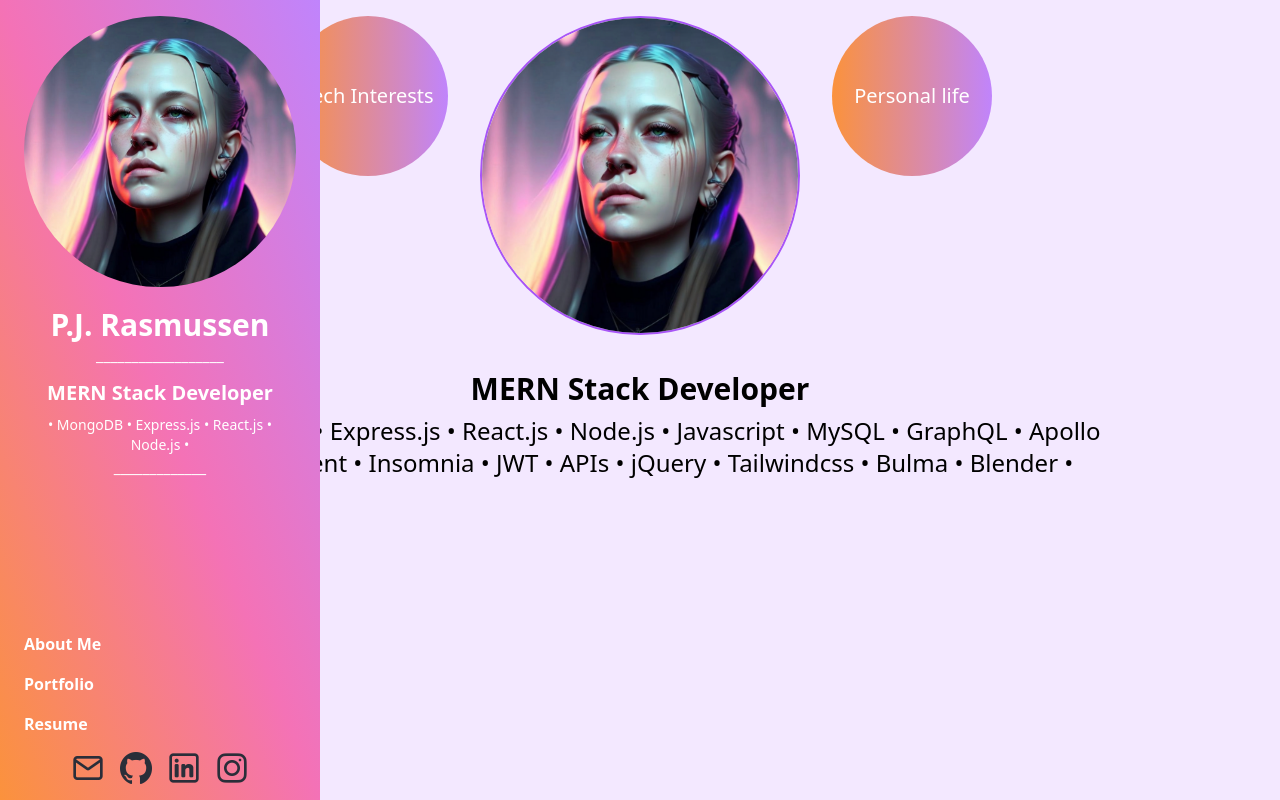
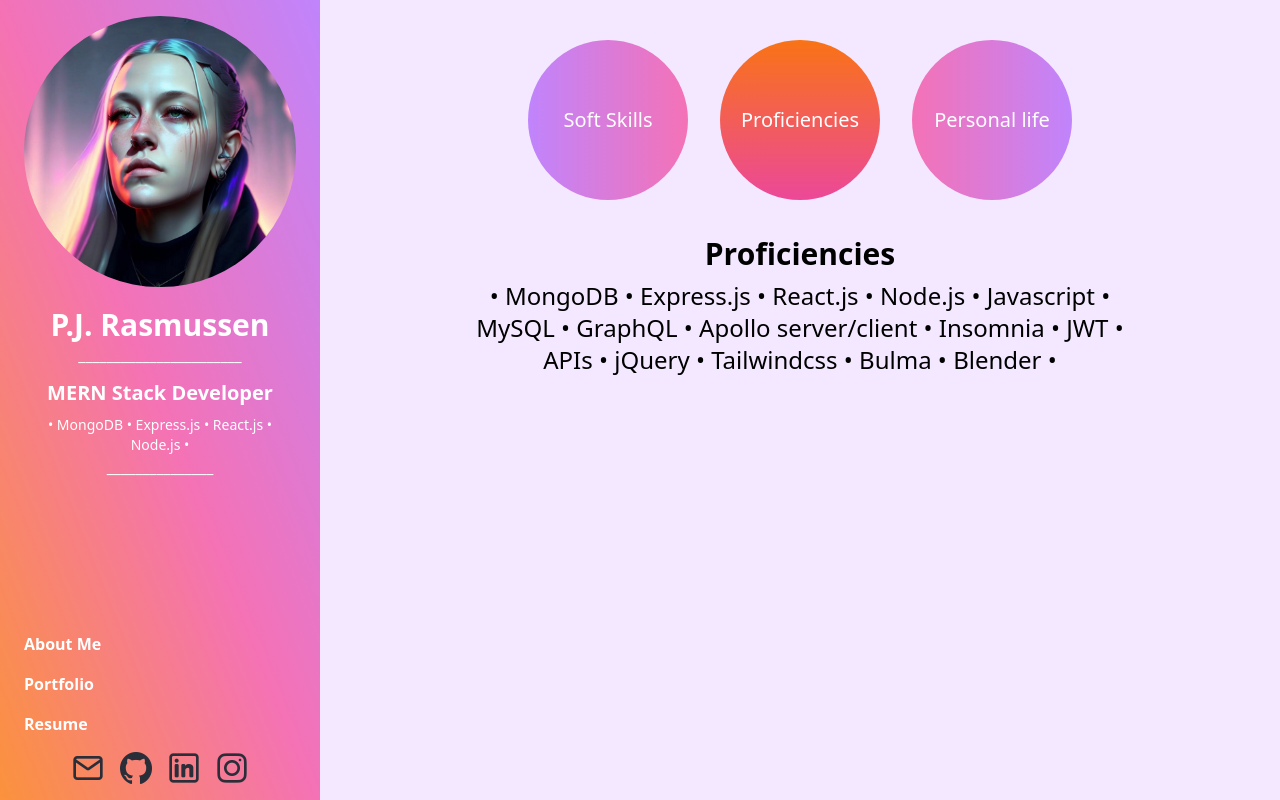
Before and after one commit to whats-a-pj/Portfolio, a React (Vite) app: page / in a window 1280 px wide. Built offline with nearby package versions, Linux system fonts and the light colour scheme.

Commit message:
fixed navbar issue

```diff
--- a/src/components/Navbar.jsx
+++ b/src/components/Navbar.jsx
@@ -36,16 +36,16 @@ export default function Navbar() {
     >
       {!isSmallScreen && (
         <div className="flex flex-col items-center">
-          <Link to="/minigame" className="font-bold hover:text-purple-900">
+          {/* <Link to="/minigame" className="font-bold hover:text-purple-900"> */}
             <img src={pfp} alt="Profile Picture" className="w-full h-full rounded-full" />
-          </Link>
+          {/* </Link> */}
           <div className="mt-5 font-bold text-3xl">P.J. Rasmussen</div>
-          <div>__________________</div>
+          <div>_______________________</div>
           <div className="text-center text-sm mt-3">
             <p className="text-xl font-bold">MERN Stack Developer</p>
             <p className="mt-2">• MongoDB • Express.js • React.js • Node.js •</p>
           </div>
-          <div>_____________</div>
+          <div>_______________</div>
         </div>
       )}
       {isSmallScreen ? (
--- a/src/pages/Aboutme.jsx
+++ b/src/pages/Aboutme.jsx
@@ -1,6 +1,6 @@
-import pfp from "../assets/profilepic.png";
-import { useState } from "react";
-import Navbar from '../components/Navbar'
+//import pfp from "../assets/profilepic.png";
+import { useState, useEffect } from "react";
+//import Navbar from '../components/Navbar'
 
 export default function Aboutme() {
   const [showFirstParagraph, setShowFirstParagraph] = useState(false);
@@ -37,10 +37,21 @@ export default function Aboutme() {
     setThirdParagraphBorder(!thirdParagraphBorder);
   };
 
+  const [isSmallScreen, setIsSmallScreen] = useState(window.innerWidth <= 768);
+
+  const checkScreenWidth = () => {
+    setIsSmallScreen(window.innerWidth <= 768);
+  };
+
+  window.addEventListener("resize", checkScreenWidth);
+
+  useEffect(() => {
+    checkScreenWidth();
+  }, []);
+
   return (
-    <div className="flex flex-col h-screen overflow-y-auto bg-purple-100">
-      <Navbar/>
-        <style>
+    <div className={`flex flex-col h-screen overflow-y-auto bg-purple-100 ${!isSmallScreen ? "ml-[25%]" : "mt-10"}`}>
+  <style>
     {`
       /* Hide the scrollbar for WebKit browsers */
       ::-webkit-scrollbar {
@@ -52,22 +63,22 @@ export default function Aboutme() {
       -ms-overflow-style: none;
     `}
   </style>
-      <div className="flex justify-center mt-4">
+      <div className="flex justify-center mt-10">
         <div
-          className={`flex flex-col items-center justify-center w-40 h-40 text-xl rounded-full bg-gradient-to-l from-purple-400 to-orange-400 cursor-pointer mx-4 ${
-            firstParagraphBorder ? "bg-gradient-to-r from-purple-500 to-orange-500" : ""
+          className={`flex flex-col items-center justify-center w-40 h-40 text-xl rounded-full bg-gradient-to-l from-pink-400 to-purple-400 cursor-pointer mx-4 ${
+            firstParagraphBorder ? "bg-gradient-to-r from-pink-500 to-purple-500" : ""
           }`}
           onClick={toggleFirstParagraph}
-        ><span className="text-white text-center">Tech Interests</span></div>
-        <img src={pfp}
-          className={`w-3/12 h-3/12 rounded-full bg-purple-500 cursor-pointer mx-4 ${
-            secondParagraphBorder ? "border-2 border-purple-500" : ""
+        ><span className="text-white text-center">Soft Skills</span></div>
+        <div
+          className={`flex flex-col items-center justify-center w-40 h-40 text-xl rounded-full bg-gradient-to-t from-pink-400 to-orange-400 cursor-pointer mx-4 ${
+            secondParagraphBorder ? "bg-gradient-to-b from-pink-500 to-orange-500" : ""
           }`}
           onClick={toggleSecondParagraph}
-        ></img>
+        ><span className="text-white text-center">Proficiencies</span></div>
         <div
-          className={`flex flex-col items-center justify-center w-40 h-40 text-xl rounded-full bg-gradient-to-l from-purple-400 to-orange-400 cursor-pointer mx-4 ${
-            thirdParagraphBorder ? "bg-gradient-to-r from-purple-500 to-orange-500" : ""
+          className={`flex flex-col items-center justify-center w-40 h-40 text-xl rounded-full bg-gradient-to-l from-purple-400 to-pink-400 cursor-pointer mx-4 ${
+            thirdParagraphBorder ? "bg-gradient-to-r from-purple-500 to-pink-500" : ""
           }`}
           onClick={toggleThirdParagraph}
         ><span className="text-white text-center">Personal life</span></div>
@@ -75,14 +86,21 @@ export default function Aboutme() {
       <div className="flex-1 p-4">
         {showFirstParagraph && (
           <div className="text-lg mt-5 mx-auto w-3/4 text-center">
-            <h1 className="text-2xl mt-2 font-bold">Tech Interests</h1>
-            <p className="mt-2"> Things that I am learning right now to help improve my overall portfolio are: React Native for mobile development, AWS because many companies want developers who know how to utilize that specific cloud service and I want to learn Python so that I can take a shot at Machine-Learning and AI. Technology only goes forward, I plan to move with it!</p>
-            <p> On the side- I am learning how to use Blender so that I might implement it with my web development skills, not too challenging; I think it really comes down to learning the software and then finding the correct npm packages for what you are trying to achieve! </p>
+            <h1 className="text-2xl mt-2 font-bold">Soft Skills</h1>
+            <ul className="mt-2">
+              <li>• Time management</li>
+              <li>• Conflict resolution</li>
+              <li>• Collaborative & friendly</li>
+              <li>• Tenacious & determined</li>
+              <li>• Adaptable to swift changes</li>
+              <li>• Understanding business needs</li>
+              <li>• Maintain a positive attitude in tough situations</li>
+            </ul>
         </div>
         )}
         {showSecondParagraph && (
                     <div className="mt-5 mx-auto w-3/4 text-center">
-                    <h1 className="text-3xl font-bold">MERN Stack Developer</h1>
+                    <h1 className="text-3xl font-bold">Proficiencies</h1>
                     <p className="text-2xl mt-2">
                       • MongoDB • Express.js • React.js • Node.js • Javascript • MySQL • GraphQL • Apollo server/client • Insomnia • JWT • APIs • jQuery • Tailwindcss • Bulma • Blender •
                     </p>
--- a/src/pages/Contactme.jsx
+++ b/src/pages/Contactme.jsx
@@ -1,4 +1,4 @@
-import React, { useState } from 'react';
+import { useState, useEffect } from 'react';
 
 export default function Contactme() {
   const [formData, setFormData] = useState({
@@ -18,13 +18,24 @@ export default function Contactme() {
     e.preventDefault();
     const { name, email, message } = formData;
 
-    // Send email logic here (This is a simplified example)
     const emailBody = `Name: ${name}\nEmail: ${email}\nMessage: ${message}`;
     window.open(`mailto:r4smussen.pj@gmail.com?subject=Contact Form&body=${encodeURIComponent(emailBody)}`);
   };
 
+  const [isSmallScreen, setIsSmallScreen] = useState(window.innerWidth <= 768);
+
+  const checkScreenWidth = () => {
+    setIsSmallScreen(window.innerWidth <= 768);
+  };
+
+  window.addEventListener("resize", checkScreenWidth);
+
+  useEffect(() => {
+    checkScreenWidth();
+  }, []);
+
   return (
-    <div className="flex justify-center items-center min-h-screen overflow-y-auto bg-purple-100">
+    <div className={`flex flex-col h-screen overflow-y-auto bg-purple-100 ${!isSmallScreen ? "ml-[25%]" : "mt-10"} items-center justify-center`}>
       <style>
         {`
           /* Hide the scrollbar for WebKit browsers */
@@ -47,7 +58,7 @@ export default function Contactme() {
                 type="text"
                 id="name"
                 name="name"
-                placeholder="Looking for work?"
+                placeholder="Looking for work P.J.?"
                 value={formData.name}
                 onChange={handleChange}
                 required
@@ -74,7 +85,7 @@ export default function Contactme() {
               <textarea
                 id="message"
                 name="message"
-                placeholder="Hi my name is Employer, after looking over your portfolio I wanted to contact you in regards to your.."
+                placeholder="Hi my name is Employer, after looking over your portfolio I wanted to contact you in regards to.."
                 value={formData.message}
                 onChange={handleChange}
                 required
--- a/src/pages/Portfolio.jsx
+++ b/src/pages/Portfolio.jsx
@@ -1,3 +1,5 @@
+import {useState, useEffect} from 'react';
+
 import mindMapper from "../assets/mindmapper.png";
 import animalsWow from "../assets/animalswow.png";
 import weatherApi from "../assets/weatherapi.png";
@@ -6,9 +8,22 @@ import employeeTracker from "../assets/employeetracker.png";
 import socialNetworkDB from "../assets/socialnetworkdb.png";
 
 export default function Portfolio() {
+
+  const [isSmallScreen, setIsSmallScreen] = useState(window.innerWidth <= 768);
+
+  const checkScreenWidth = () => {
+    setIsSmallScreen(window.innerWidth <= 768);
+  };
+
+  window.addEventListener("resize", checkScreenWidth);
+
+  useEffect(() => {
+    checkScreenWidth();
+  }, []);
+
   return (
-    <div className="overflow-y-auto bg-purple-100">
-          <style>
+    <div className={`flex flex-col h-screen overflow-y-auto bg-purple-100 ${!isSmallScreen ? "ml-[25%]" : "mt-10"}`}>
+  <style>
     {`
       /* Hide the scrollbar for WebKit browsers */
       ::-webkit-scrollbar {
@@ -20,7 +35,7 @@ export default function Portfolio() {
       -ms-overflow-style: none;
     `}
   </style>
-      <section className="grid grid-cols-3">
+      <section className="grid grid-cols-3 mt-10">
         <a href="https://mind-mapper.up.railway.app/login" className="m-2">
           <img src={mindMapper} alt="Mind Mapper" className="aboutmepic max-w-full h-auto"></img>
         </a>
--- a/src/pages/Resume.jsx
+++ b/src/pages/Resume.jsx
@@ -1,8 +1,23 @@
 // className="resume-container"
+import {useState, useEffect} from 'react';
+
 export default function Resume() {
+
+  const [isSmallScreen, setIsSmallScreen] = useState(window.innerWidth <= 768);
+
+  const checkScreenWidth = () => {
+    setIsSmallScreen(window.innerWidth <= 768);
+  };
+
+  window.addEventListener("resize", checkScreenWidth);
+
+  useEffect(() => {
+    checkScreenWidth();
+  }, []);
+
     return (
-        <div>
-              <style>
+        <div className={`flex flex-col h-screen overflow-y-auto bg-purple-100 ${!isSmallScreen ? "ml-[25%]" : "mt-10"} items-center`}>
+  <style>
     {`
       /* Hide the scrollbar for WebKit browsers */
       ::-webkit-scrollbar {
@@ -14,7 +29,7 @@ export default function Resume() {
       -ms-overflow-style: none;
     `}
   </style>
-            <h1 className="titles">Resume</h1>
+            <h1 className="mt-10">Resume</h1>
             <section>
                 <p>current occupation fedex ground driver</p>
                 <p>amazon driver</p>
```
